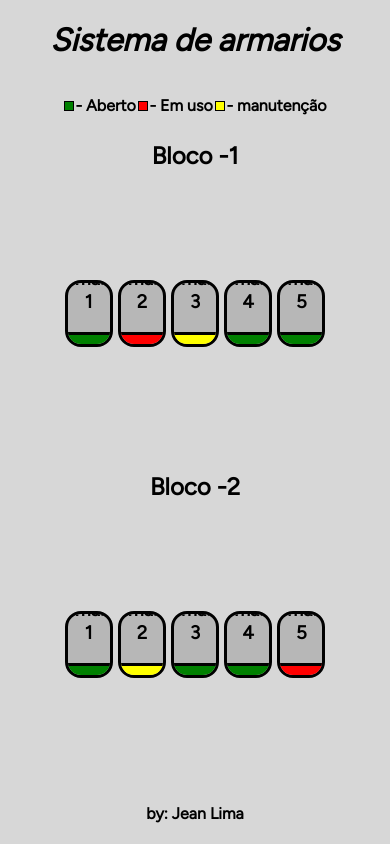
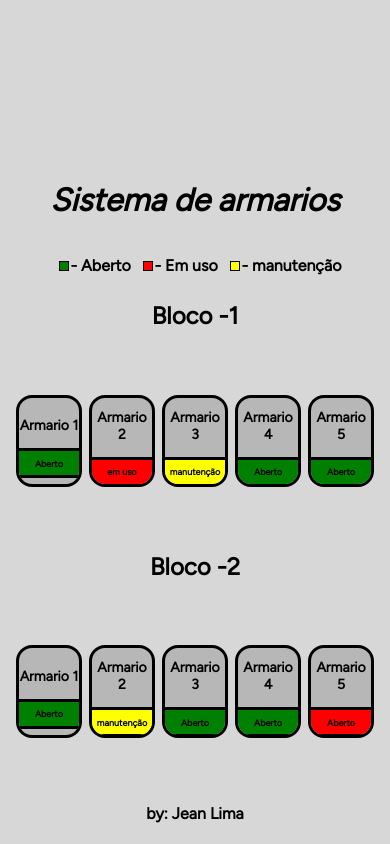
Before and after one commit to G-Silvaa/jeanzin, a plain HTML site: page index.html in a window 390 px wide. Drawn offline with nearby package versions, Linux system fonts and the light colour scheme.

Commit message:
Update style.css

```diff
--- a/style.css
+++ b/style.css
@@ -14,6 +14,13 @@ body {
     place-items: center;
     margin: 0rem;
 
+}
+.logo{
+    margin-top: 10rem;
+}
+
+.quadrado{
+    margin-left: 10px;
 }
 
 .sinalizadores{
@@ -115,3 +122,31 @@ body {
 .amarelo{
     background: yellow;
 }
+
+@media screen and (max-width: 400px) {
+
+    .armarios{
+        width: 100%;
+        height: 75%;
+        display: flex;
+        justify-content: center;
+        place-items: center;
+        gap: 2%;
+        padding: 0.5rem 1rem;
+    }
+
+    h3{
+        font-size: 14px;
+    }
+
+    button{
+        width: 3px;
+        height: 30px;
+
+    }
+
+    .estado{
+        font-size: 9px;
+    }
+
+}
```
